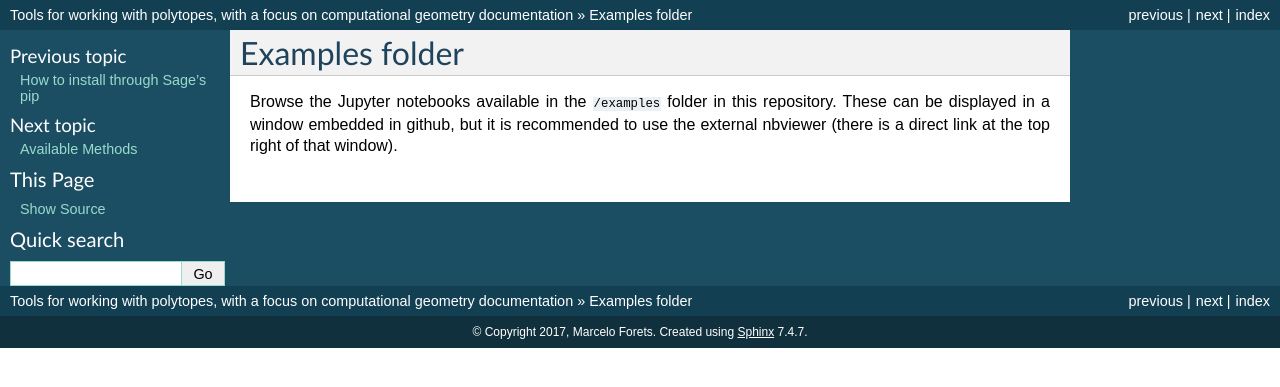
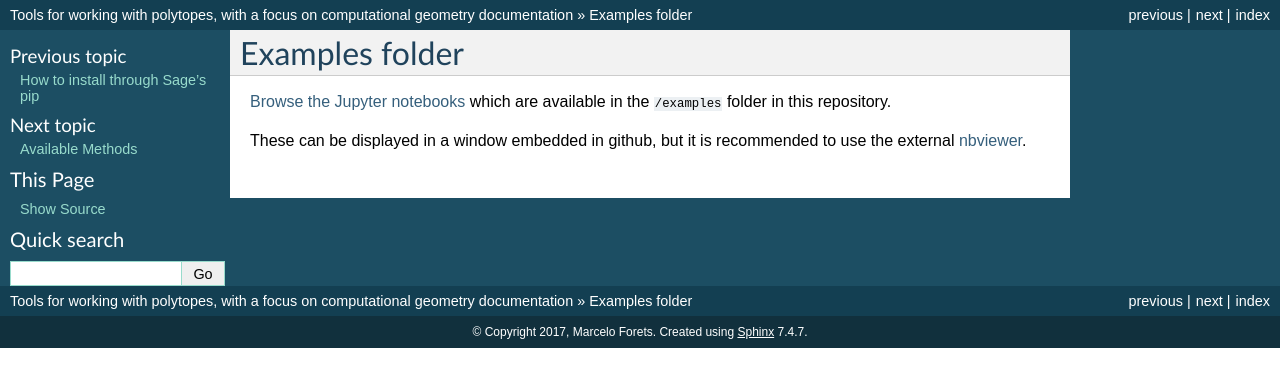
Before and after one commit to mforets/polyhedron_tools, a Sphinx documentation site: the page built from docs/source/examples.rst, in a window 1280 px wide. Shown: the top 387 px of the page. Built offline with Sphinx 7.4.7, drawn with Linux system fonts in a browser that asks for light colours; formulas are drawn with MathJax 3; pages that are not in the unit, such as notebooks, are missing from menus; the version number could not be read and is left out.

Commit message:
doc updates

```diff
--- a/docs/source/examples.rst
+++ b/docs/source/examples.rst
@@ -3,6 +3,8 @@
 Examples folder
 ~~~~~~~~~~~~~~~
 
-Browse the Jupyter notebooks available in the ``/examples`` folder in this repository.
-These can be displayed in a window embedded in github, but it is recommended
-to use the external nbviewer (there is a direct link at the top right of that window).
+`Browse the Jupyter notebooks <http://nbviewer.jupyter.org/github/mforets/polyhedron_tools/tree/master/examples/>`_ which are available
+in the ``/examples`` folder in this repository.
+
+These can be displayed in a window embedded in github, but it is recommended to use the
+external `nbviewer <http://nbviewer.jupyter.org/github/mforets/polyhedron_tools/tree/master/examples/>`_.
--- a/docs/source/index.rst
+++ b/docs/source/index.rst
@@ -32,7 +32,9 @@ Methods
   :maxdepth: 1
 
   misc
-
+  polygons
+  projections
+  asphericity
 
 Indices and Tables
 ==================
```
